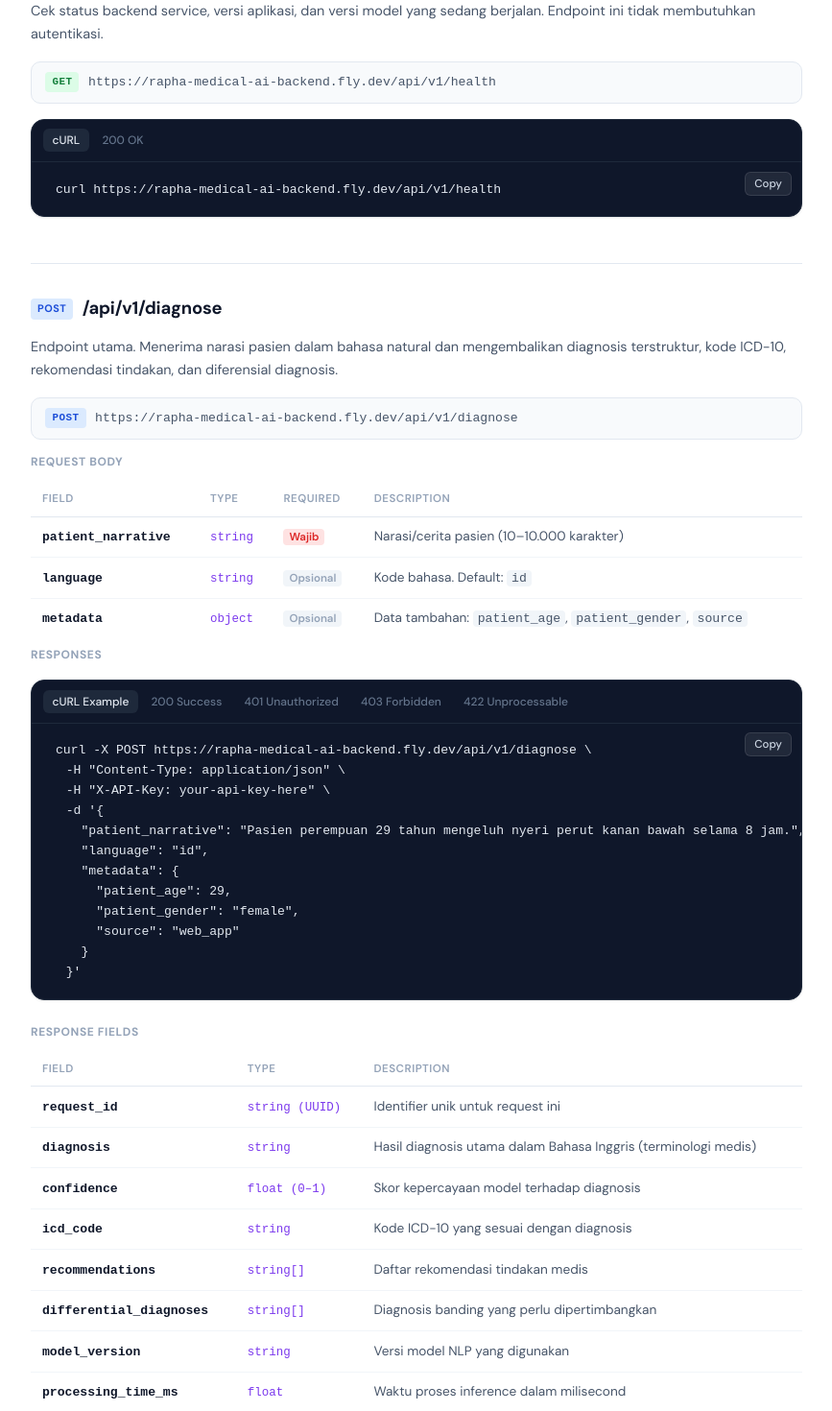
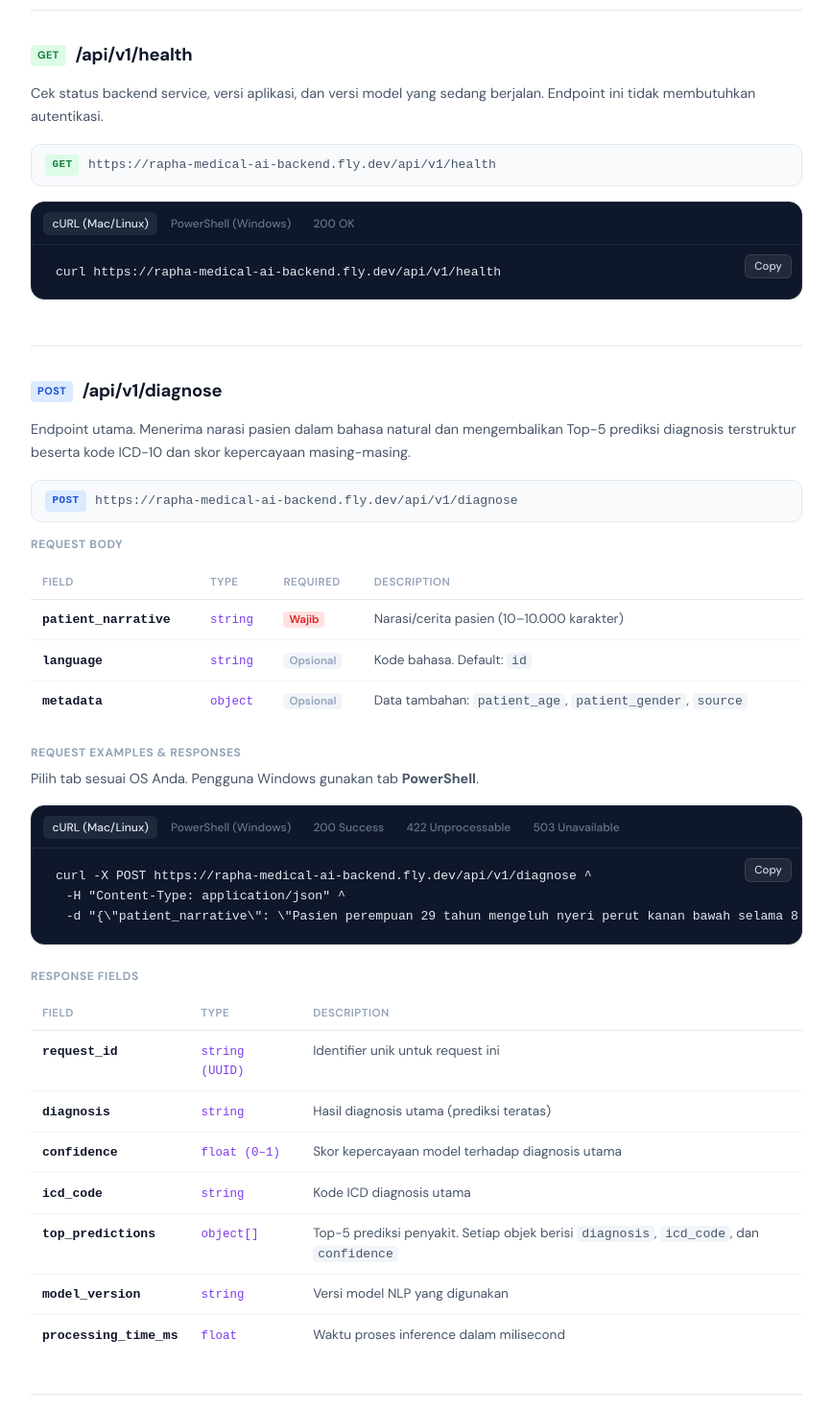
Before and after one commit to pejuangvscode/nlp_app_uas, a React (Vite) app in the folder frontend/: page /docs in a window 1280 px wide. Shown: the part 780-2250 px from the top of the page at 96% size, without its empty margins (340-1207 px from the left). Built offline with nearby package versions, Linux system fonts and the light colour scheme.

Commit message:
update: powershell style request

```diff
--- a/frontend/src/pages/DocsPage.jsx
+++ b/frontend/src/pages/DocsPage.jsx
@@ -4,47 +4,47 @@ import CodeBlock from '../components/CodeBlock';
 const API_BASE_URL = import.meta.env.VITE_API_BASE_URL || 'https://rapha-medical-ai-backend.fly.dev';
 
 /* ── Copy-paste data ── */
-const HEALTH_REQUEST  = `curl ${API_BASE_URL}/api/v1/health`;
+const HEALTH_CURL  = `curl ${API_BASE_URL}/api/v1/health`;
+const HEALTH_PWSH  = `Invoke-RestMethod -Uri "${API_BASE_URL}/api/v1/health" -Method GET`;
 const HEALTH_RESPONSE = `{
   "status": "healthy",
   "app_name": "RAPHA MEDICAL AI",
   "version": "1.0.0",
-  "model_version": "dummy-v0.1"
+  "model_version": "rapha-bert-multihead-v1"
 }`;
 
-const DIAGNOSE_REQUEST = `curl -X POST ${API_BASE_URL}/api/v1/diagnose \\
-  -H "Content-Type: application/json" \\
-  -H "X-API-Key: your-api-key-here" \\
-  -d '{
-    "patient_narrative": "Pasien perempuan 29 tahun mengeluh nyeri perut kanan bawah selama 8 jam.",
-    "language": "id",
-    "metadata": {
-      "patient_age": 29,
-      "patient_gender": "female",
-      "source": "web_app"
-    }
-  }'`;
+const DIAGNOSE_CURL = `curl -X POST ${API_BASE_URL}/api/v1/diagnose ^
+  -H "Content-Type: application/json" ^
+  -d "{\\"patient_narrative\\": \\"Pasien perempuan 29 tahun mengeluh nyeri perut kanan bawah selama 8 jam.\\",\\"language\\":\\"id\\"}"`;
+
+const DIAGNOSE_PWSH = `$body = @{
+    patient_narrative = "Pasien perempuan 29 tahun mengeluh nyeri perut kanan bawah selama 8 jam."
+    language          = "id"
+    metadata          = @{ patient_age = 29; patient_gender = "female" }
+} | ConvertTo-Json
+
+Invoke-RestMethod \`
+    -Uri "${API_BASE_URL}/api/v1/diagnose" \`
+    -Method POST \`
+    -ContentType "application/json" \`
+    -Body $body`;
 
 const DIAGNOSE_RESPONSE_200 = `{
   "request_id": "ff53819e-9dbf-4e6d-9343-4da257b21ca8",
-  "diagnosis": "Appendicitis, unspecified",
-  "confidence": 0.91,
-  "icd_code": "K37",
-  "recommendations": [
-    "Segera konsultasi ke IGD untuk pemeriksaan fisik",
-    "Lakukan pemeriksaan darah lengkap",
-    "Pertimbangkan USG atau CT scan abdomen"
+  "diagnosis": "Gastritis",
+  "confidence": 0.62,
+  "icd_code": "DIS-009",
+  "top_predictions": [
+    { "diagnosis": "Gastritis",          "icd_code": "DIS-009", "confidence": 0.62 },
+    { "diagnosis": "Demam Tifoid",        "icd_code": "DIS-012", "confidence": 0.18 },
+    { "diagnosis": "Gastroenteritis",    "icd_code": "DIS-011", "confidence": 0.09 },
+    { "diagnosis": "IBS",               "icd_code": "DIS-015", "confidence": 0.06 },
+    { "diagnosis": "Hemoroid Grade 1-2", "icd_code": "DIS-013", "confidence": 0.02 }
   ],
-  "differential_diagnoses": [
-    "Gastroenteritis",
-    "Urinary tract infection"
-  ],
-  "model_version": "dummy-v0.1",
-  "processing_time_ms": 512.4
+  "model_version": "rapha-bert-multihead-v1",
+  "processing_time_ms": 1842.3
 }`;
 
-const DIAGNOSE_RESPONSE_401 = `{ "detail": "API key required. Include 'X-API-Key' header." }`;
-const DIAGNOSE_RESPONSE_403 = `{ "detail": "Invalid API key." }`;
 const DIAGNOSE_RESPONSE_422 = `{
   "detail": [
     {
@@ -54,6 +54,8 @@ const DIAGNOSE_RESPONSE_422 = `{
     }
   ]
 }`;
+
+const DIAGNOSE_RESPONSE_503 = `{ "detail": "Model not loaded. HuggingFace Space may still be starting up." }`;
 
 const AUTH_HEADER = `X-API-Key: your-api-key-here`;
 
@@ -133,9 +135,14 @@ export default function DocsPage() {
         <h1 className="docs-page-title" id="overview">API Reference</h1>
         <p className="docs-page-desc">
           RAPHA MEDICAL AI menyediakan REST API untuk analisis narasi pasien berbasis NLP.
-          API melakukan inferensi terhadap teks klinis dan mengembalikan diagnosis terstruktur
-          dengan kode ICD-10, rekomendasi, dan skor kepercayaan.
+          API melakukan inferensi terhadap teks klinis dan mengembalikan Top-5 prediksi diagnosis
+          dengan kode ICD-10 dan skor kepercayaan masing-masing.
         </p>
+
+        {/* Windows note */}
+        <div className="alert alert-warning" style={{ marginTop: '1rem' }}>
+          <strong>💻 Windows PowerShell users:</strong> Perintah <code>curl</code> di PowerShell adalah alias dari <code>Invoke-WebRequest</code> yang <strong>tidak kompatibel</strong> dengan flag Unix (<code>-X</code>, <code>-H</code>, <code>-d</code>). Gunakan tab <strong>PowerShell</strong> di bawah, atau install curl asli via <code>winget install curl.curl</code>.
+        </div>
 
         {/* Base URL */}
         <div className="docs-section">
@@ -188,7 +195,8 @@ export default function DocsPage() {
           </div>
 
           <TabsBlock tabs={[
-            { label: 'cURL', code: HEALTH_REQUEST },
+            { label: 'cURL (Mac/Linux)', code: HEALTH_CURL },
+            { label: 'PowerShell (Windows)', code: HEALTH_PWSH },
             { label: '200 OK', code: HEALTH_RESPONSE },
           ]} />
         </div>
@@ -203,7 +211,7 @@ export default function DocsPage() {
           </h2>
           <p className="docs-section-desc">
             Endpoint utama. Menerima narasi pasien dalam bahasa natural dan mengembalikan
-            diagnosis terstruktur, kode ICD-10, rekomendasi tindakan, dan diferensial diagnosis.
+            Top-5 prediksi diagnosis terstruktur beserta kode ICD-10 dan skor kepercayaan masing-masing.
           </p>
 
           <div className="endpoint-url">
@@ -245,13 +253,16 @@ export default function DocsPage() {
           </table>
 
           {/* Response tabs */}
-          <h3 className="result-section-title" style={{ marginBottom: 12 }}>Responses</h3>
+          <h3 className="result-section-title" style={{ marginBottom: 4, marginTop: 24 }}>Request Examples & Responses</h3>
+          <p className="docs-section-desc" style={{ marginBottom: 8 }}>
+            Pilih tab sesuai OS Anda. Pengguna Windows gunakan tab <strong>PowerShell</strong>.
+          </p>
           <TabsBlock tabs={[
-            { label: 'cURL Example', code: DIAGNOSE_REQUEST },
+            { label: 'cURL (Mac/Linux)', code: DIAGNOSE_CURL },
+            { label: 'PowerShell (Windows)', code: DIAGNOSE_PWSH },
             { label: '200 Success', code: DIAGNOSE_RESPONSE_200 },
-            { label: '401 Unauthorized', code: DIAGNOSE_RESPONSE_401 },
-            { label: '403 Forbidden', code: DIAGNOSE_RESPONSE_403 },
             { label: '422 Unprocessable', code: DIAGNOSE_RESPONSE_422 },
+            { label: '503 Unavailable', code: DIAGNOSE_RESPONSE_503 },
           ]} />
 
           {/* Response fields */}
@@ -273,27 +284,22 @@ export default function DocsPage() {
               <tr>
                 <td><span className="param-name">diagnosis</span></td>
                 <td><span className="param-type">string</span></td>
-                <td>Hasil diagnosis utama dalam Bahasa Inggris (terminologi medis)</td>
+                <td>Hasil diagnosis utama (prediksi teratas)</td>
               </tr>
               <tr>
                 <td><span className="param-name">confidence</span></td>
                 <td><span className="param-type">float (0–1)</span></td>
-                <td>Skor kepercayaan model terhadap diagnosis</td>
+                <td>Skor kepercayaan model terhadap diagnosis utama</td>
               </tr>
               <tr>
                 <td><span className="param-name">icd_code</span></td>
                 <td><span className="param-type">string</span></td>
-                <td>Kode ICD-10 yang sesuai dengan diagnosis</td>
+                <td>Kode ICD diagnosis utama</td>
               </tr>
               <tr>
-                <td><span className="param-name">recommendations</span></td>
-                <td><span className="param-type">string[]</span></td>
-                <td>Daftar rekomendasi tindakan medis</td>
-              </tr>
-              <tr>
-                <td><span className="param-name">differential_diagnoses</span></td>
-                <td><span className="param-type">string[]</span></td>
-                <td>Diagnosis banding yang perlu dipertimbangkan</td>
+                <td><span className="param-name">top_predictions</span></td>
+                <td><span className="param-type">object[]</span></td>
+                <td>Top-5 prediksi penyakit. Setiap objek berisi <code>diagnosis</code>, <code>icd_code</code>, dan <code>confidence</code></td>
               </tr>
               <tr>
                 <td><span className="param-name">model_version</span></td>
@@ -318,10 +324,9 @@ export default function DocsPage() {
           <div className="status-grid">
             {[
               { code: '200', cls: 's200', desc: 'Request berhasil diproses' },
-              { code: '401', cls: 's401', desc: 'API key wajib tapi tidak diberikan' },
-              { code: '403', cls: 's403', desc: 'API key tidak valid atau expired' },
               { code: '422', cls: 's422', desc: 'Payload tidak valid atau field kurang' },
               { code: '500', cls: 's500', desc: 'Error internal di sisi model / server' },
+              { code: '503', cls: 's500', desc: 'Model belum siap — HuggingFace Space sedang start up' },
               { code: '408', cls: 's422', desc: 'Request timeout (>30 detik)' },
             ].map((s) => (
               <div key={s.code} className="status-item">
```
